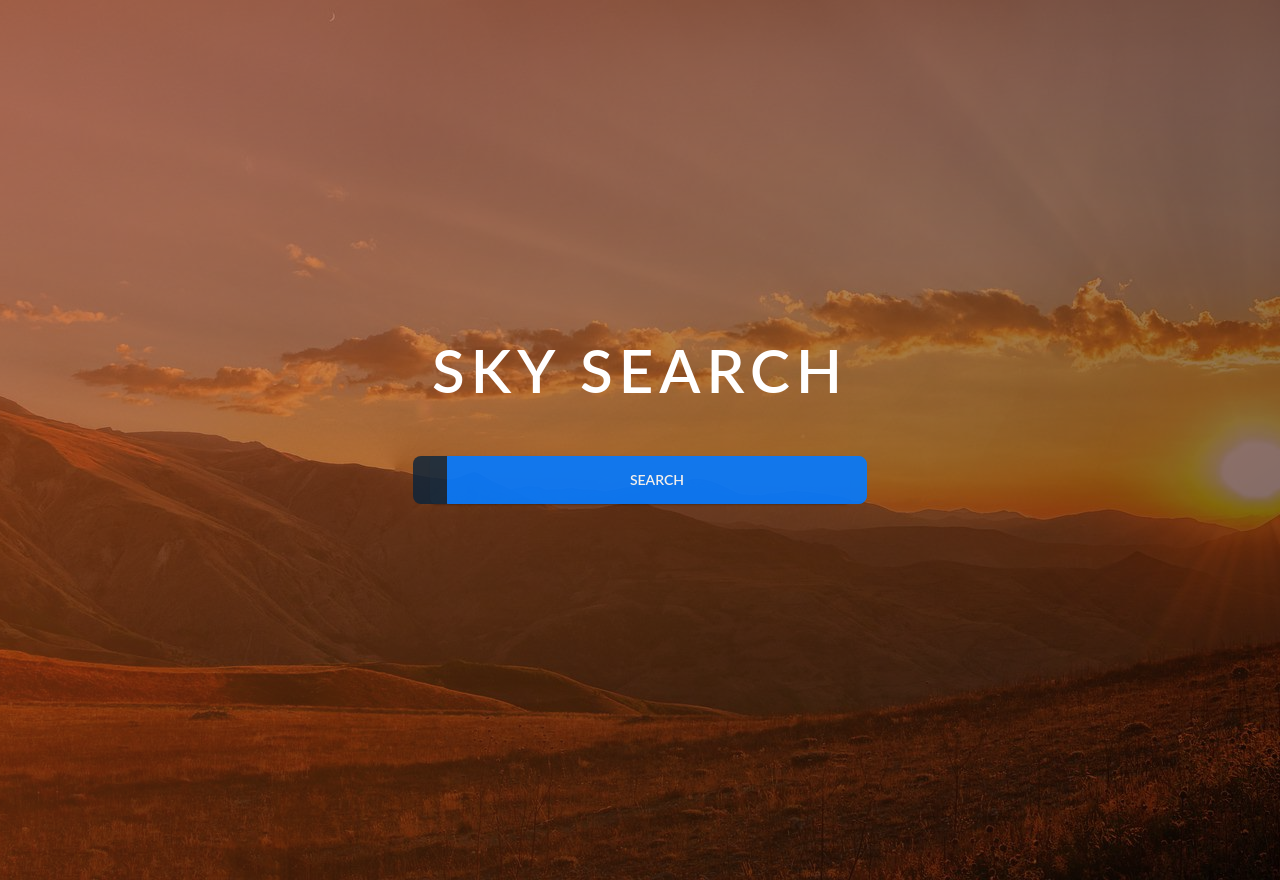
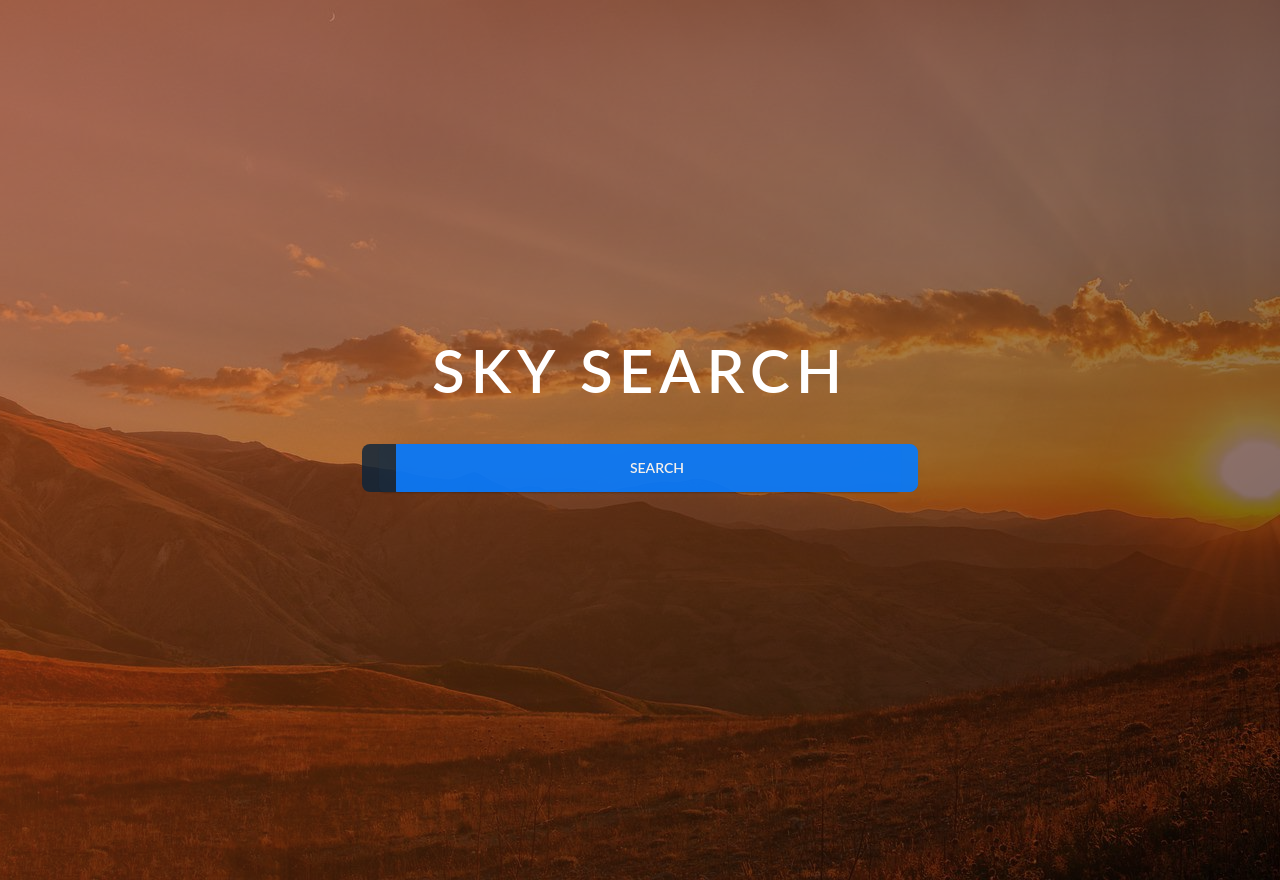
Before and after one commit to matthewfee/weather, a Next.js app: page / in a window 1280 px wide. Built offline with nearby package versions, Linux system fonts and the light colour scheme.

Commit message:
normalized gap between search bar and main content

```diff
--- a/components/HeroLayout.js
+++ b/components/HeroLayout.js
@@ -55,7 +55,7 @@ const HeroLayout = ({ children, isDaytime, weather }) => {
       />
       <div
         className={`text-center text-neutral-content transition-colors ease-in-out duration-[4000ms] relative backdrop-blur items-center
-      flex flex-col justify-between gap-4 p-0 w-full max-w-[550px] m-0 rounded-xl shadow-2xl shadow-black/70 ${
+      flex flex-col justify-between p-0 w-full max-w-[550px] m-0 rounded-xl shadow-2xl shadow-black/70 ${
         isDaytime ? 'bg-[#09243B]/60' : 'bg-blue-900/60'
       } ${weather ? 'opacity-100 h-fit border-black/50' : 'h-0 border-none'} `}
       >
--- a/components/SearchForm.js
+++ b/components/SearchForm.js
@@ -11,11 +11,11 @@ const SearchForm = ({
   weather,
 }) => (
   <div
-    className={`location-input form-control shadow-sm shadow-black/25 rounded-md flex-col w-fit justify-center items-center relative hover:opacity-100 md:mx-4 mx-2 my-1 mb-2 bg-slate-500/25 transition-all duration-[1000ms] ease-in text-white  ${
+    className={`location-input form-control  flex-col justify-center w-full items-center relative transition-all duration-[1000ms] ease-in text-white  ${
       weather ? 'mt-0' : 'bottom-0 mt-auto'
     }`}
   >
-    <div className="input-group input-group-lg flex justify-center items-center m-0 ">
+    <div className="shadow-sm shadow-black/25 bg-slate-500/25 md:mx-4 w-[95%] mx-2 my-1 mb-2  rounded-md input-group input-group-lg flex justify-center items-center m-0 ">
       <input
         type="text"
         htmlFor="location-input"
```
